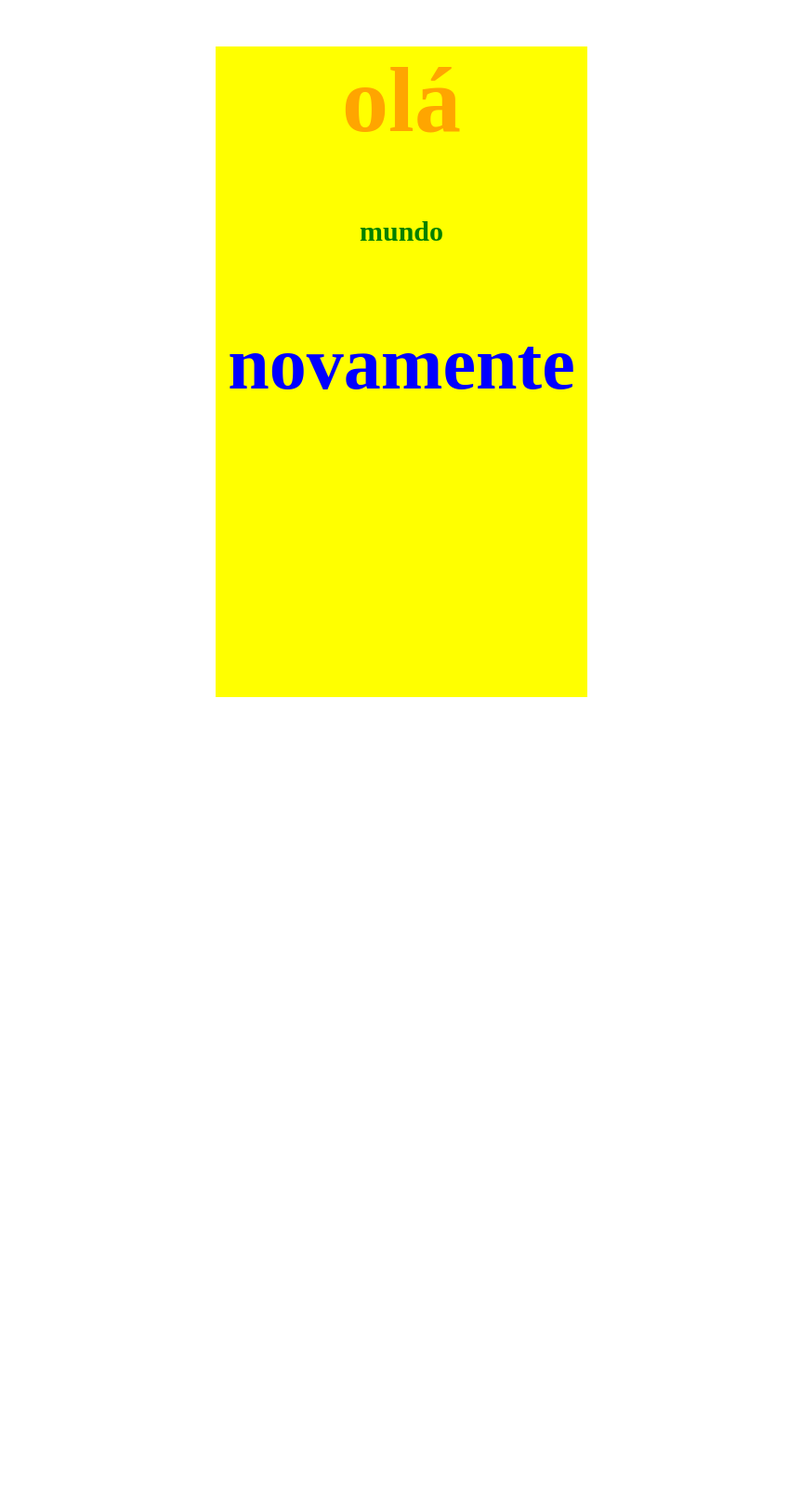
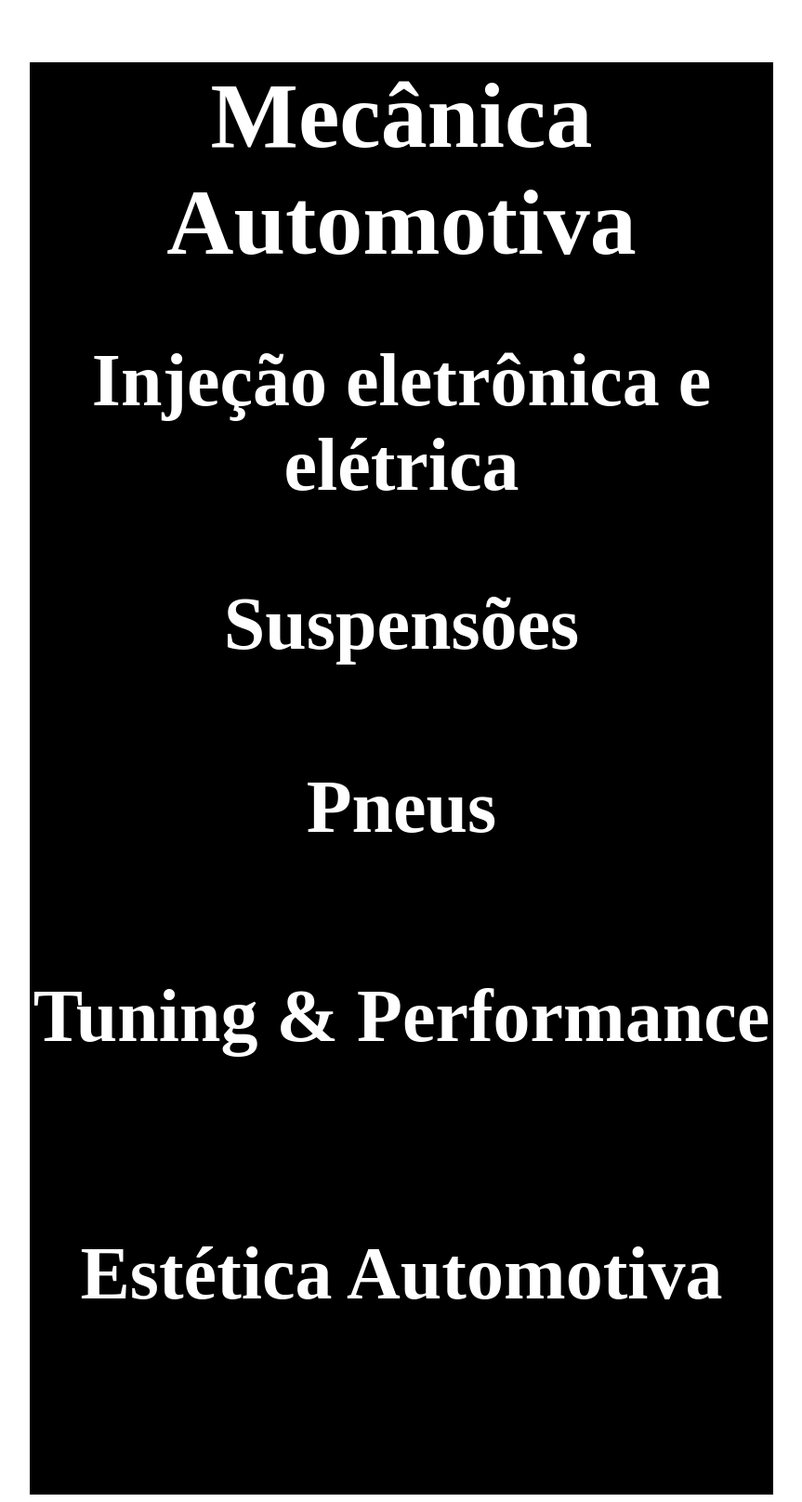
Before and after one commit to LuizFlavioTB/first_html, a PHP site: page / in a window 1280 px wide. Shown: the whole page at 93% size, without its empty margins (208-1071 px from the left). Before the commit the page ends 750 px from the top, so only its background shows below. Run offline with PHP 8.4, Linux system fonts and the light colour scheme.

Commit message:
alteraçao de layout

```diff
--- a/css/style.css
+++ b/css/style.css
@@ -1,22 +1,35 @@
 .container {
-  margin: 50px auto;
-  background-color: yellow;
-  width: 400px;
-  height: 700px;
+  margin: 50px auto 5px;
+  padding-bottom: 5px;
+  background-color: black;
+  width: 800px;
+  height: auto;
   text-align: center;
 }
 
 #title {
-  color: orange;
+  color: white;
   font-size: 100px;
 }
 
 .one {
-  color: green;
-  font-size: 30px;
+  color: white;
+  font-size: 80px;
 }
 
 .two {
-  color: blue;
+  color: rgb(255, 255, 255);
   font-size: 80px;
 }
+.three {
+  color: rgb(255, 255, 255);
+  font-size: 80px;
+}
+.four {
+  color:white;
+  font-size: 80px;
+}
+.five {
+  color: white;
+  font-size: 80px;
+}
--- a/index.html
+++ b/index.html
@@ -1,15 +1,18 @@
-<html>
-
+<!DOCTYPE html>
+<html lang="pt-br">
   <head>
-  <title>say my name</title>
+    <meta charset="UTF-8">
+    <title>GARAGE TAROUCO BARRETO</title>
     <link rel="stylesheet" href="./css/style.css">
   </head>
   <body>
     <div class="container">
-    <h1 id="title">olá</h1>
-    <h2 class="one">mundo</h2>
-    <h3 class="two">novamente</h3>
+      <h1 id="title">Mecânica Automotiva</h1>
+      <h2 class="one">Injeção eletrônica e elétrica</h2>
+      <h3 class="two">Suspensões</h3>
+      <h4 class="three">Pneus</h4>
+      <h5 class="four">Tuning & Performance</h5>
+      <h6 class="five">Estética Automotiva</h6>
     </div>
-
   </body>
 </html>
```
Also changed, not shown: 01-ola-mundo-2-eu-sozinho.html (+7 -4 lines). Lines whose indentation alone changed are shown as unchanged.
